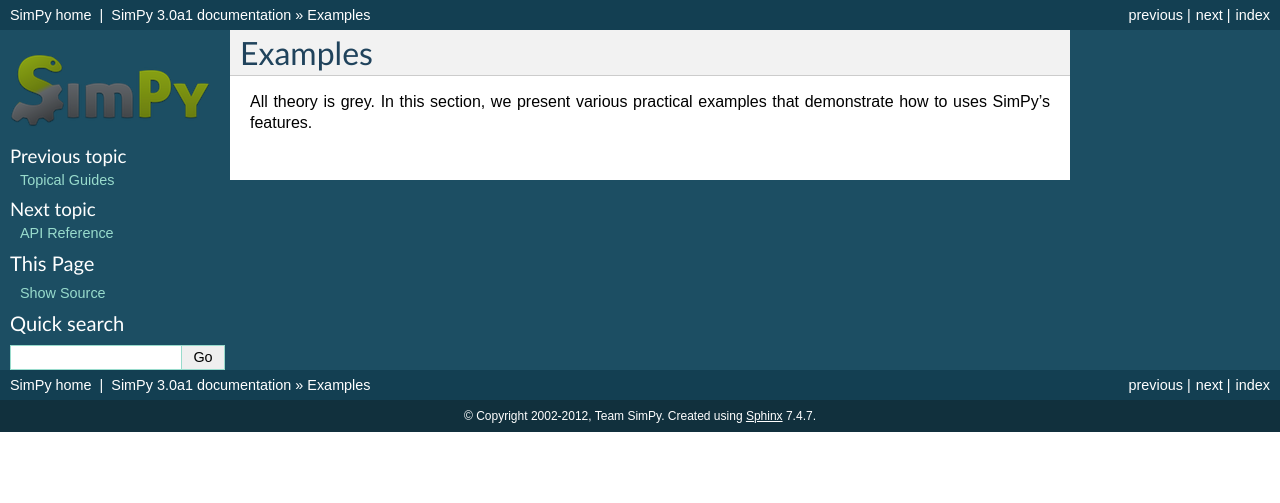
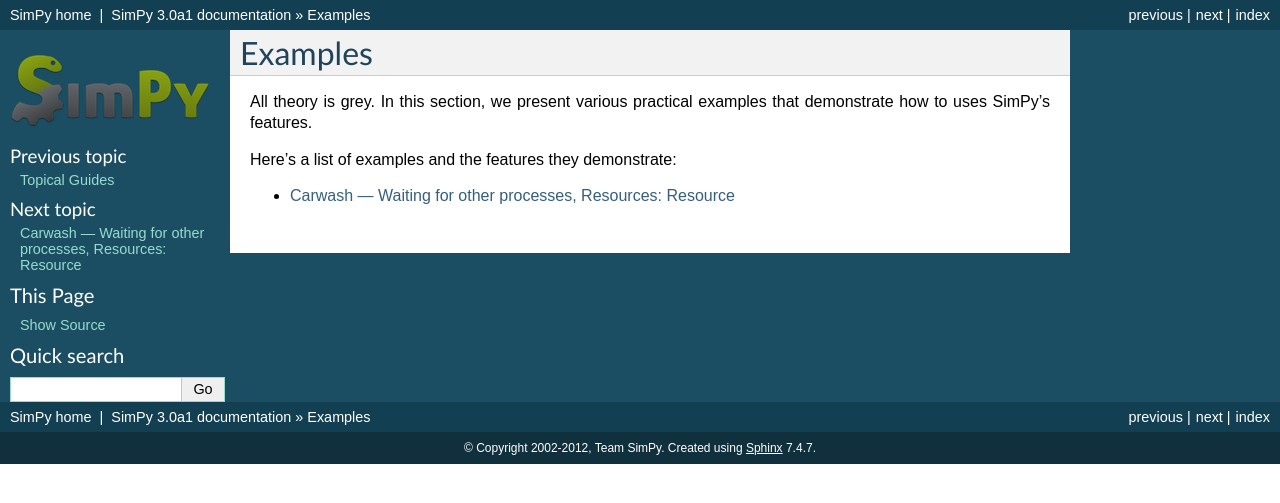
Before and after one commit to simpx/simpy, a Sphinx documentation site: the page built from docs/examples/index.rst, in a window 1280 px wide. Shown: the top 503 px of the page. Built offline with Sphinx 7.4.7, drawn with Linux system fonts in a browser that asks for light colours.

Commit message:
Added the carwash example to the documentation.

```diff
--- a/docs/examples/index.rst
+++ b/docs/examples/index.rst
@@ -5,9 +5,12 @@ Examples
 All theory is grey. In this section, we present various practical examples that
 demonstrate how to uses SimPy's features.
 
+Here's a list of examples and the features they demonstrate:
 
-.. .. toctree::
-..
+.. toctree::
+
+   carwash
+
 ..     simple_processes
 ..     asynchronous_interrupts
 ..     suspend_resume
```
Also changed, not shown: docs/examples/carwash.rst (added, +24 -0 lines).
